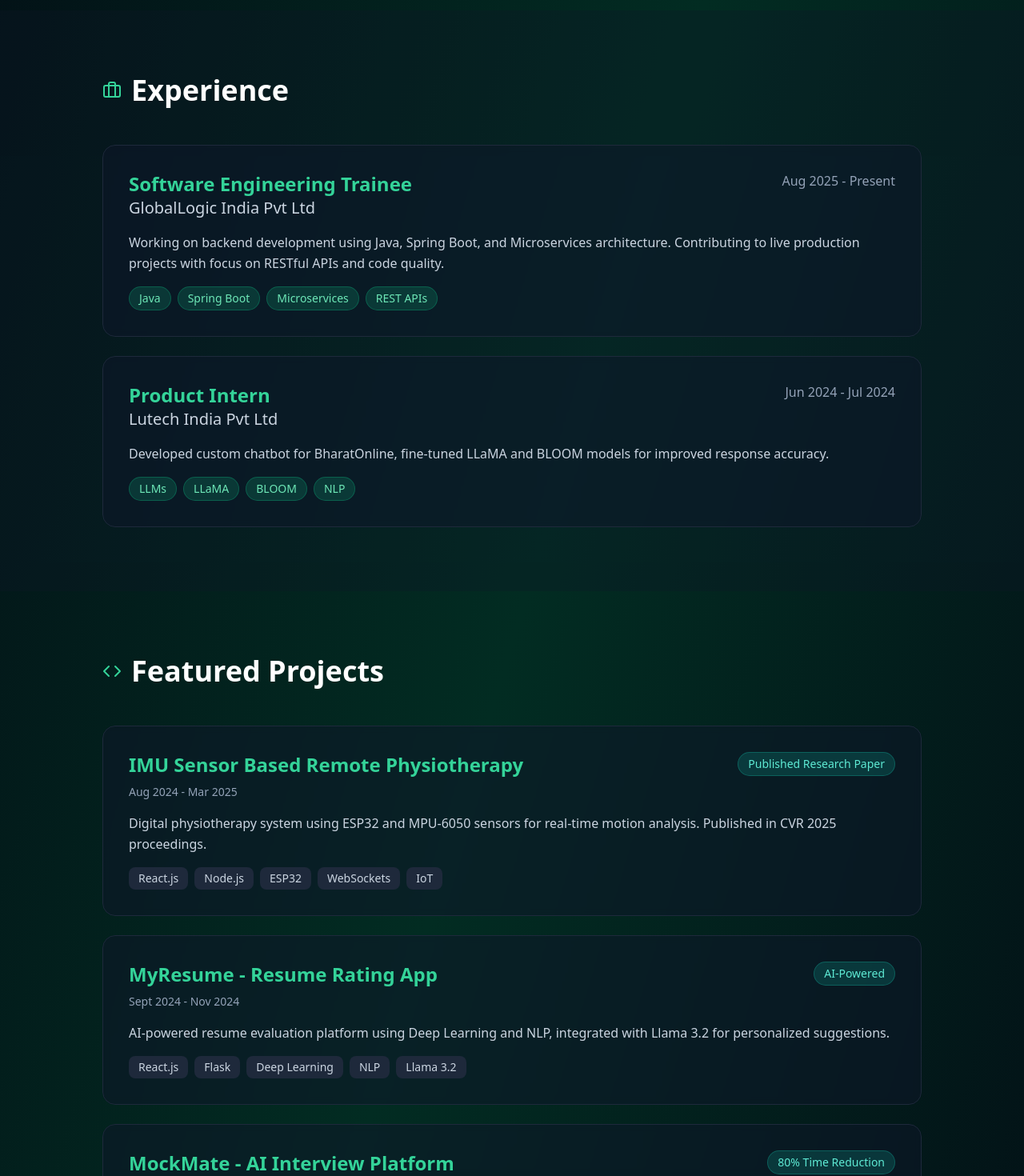
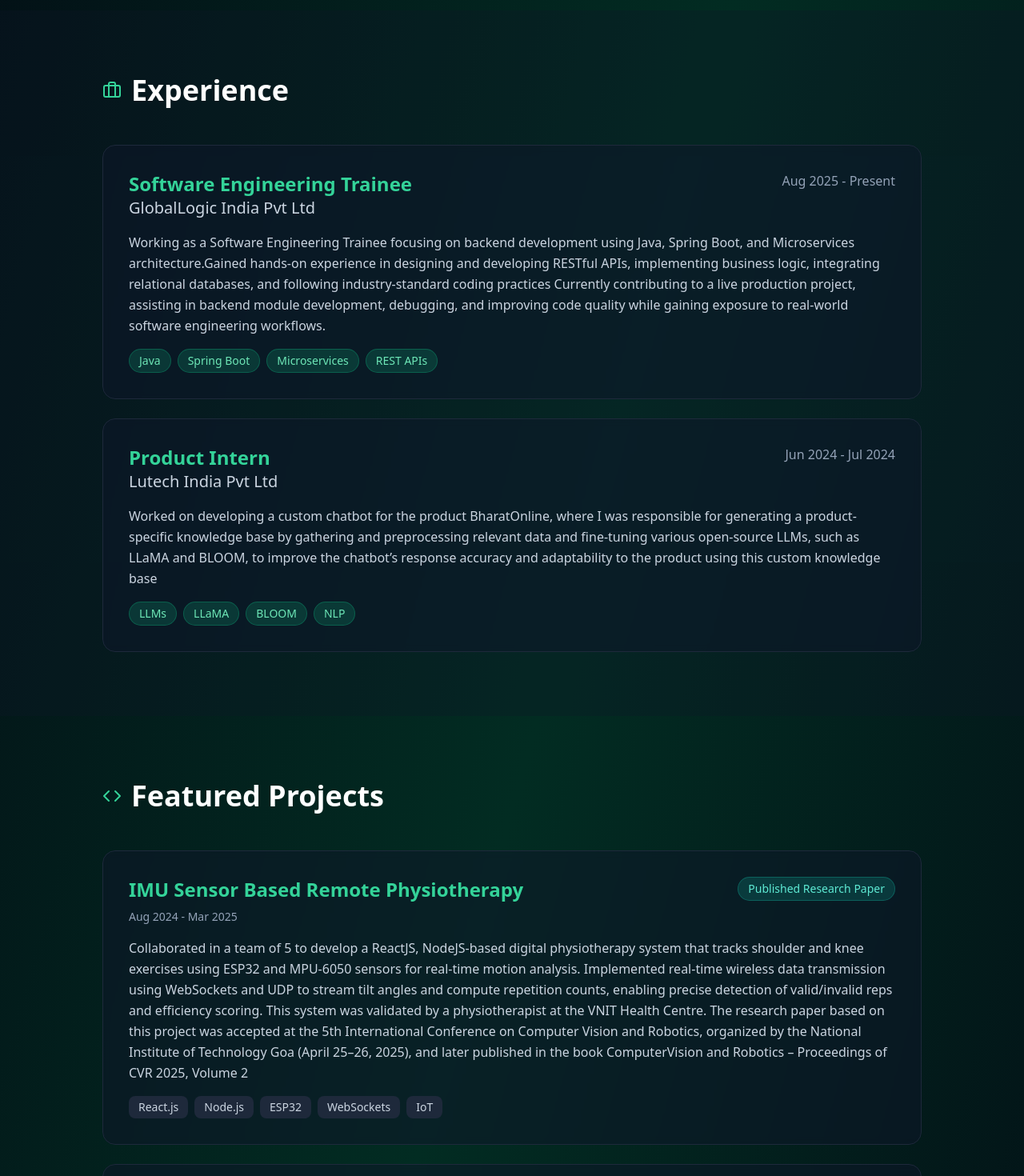
Before and after one commit to Pranav0624/portfolio, a React (Create React App) app: page / in a window 1280 px wide. Shown: the part 1330-2800 px from the top of the page at 80% size. Built offline with nearby package versions, Linux system fonts and the light colour scheme.

Commit message:
descriptions updated

```diff
--- a/src/App.js
+++ b/src/App.js
@@ -18,14 +18,14 @@
       company: "GlobalLogic India Pvt Ltd",
       role: "Software Engineering Trainee",
       period: "Aug 2025 - Present",
-      description: "Working on backend development using Java, Spring Boot, and Microservices architecture. Contributing to live production projects with focus on RESTful APIs and code quality.",
+      description: " Working as a Software Engineering Trainee focusing on backend development using Java, Spring Boot, and Microservices architecture.Gained hands-on experience in designing and developing RESTful APIs, implementing business logic, integrating relational databases, and following industry-standard coding practices Currently contributing to a live production project, assisting in backend module development, debugging, and improving code quality while gaining exposure to real-world software engineering workflows.",
       tech: ["Java", "Spring Boot", "Microservices", "REST APIs"]
     },
     {
       company: "Lutech India Pvt Ltd",
       role: "Product Intern",
       period: "Jun 2024 - Jul 2024",
-      description: "Developed custom chatbot for BharatOnline, fine-tuned LLaMA and BLOOM models for improved response accuracy.",
+      description: "Worked on developing a custom chatbot for the product BharatOnline, where I was responsible for generating a product-specific knowledge base by gathering and preprocessing relevant data and fine-tuning various open-source LLMs, such as LLaMA and BLOOM, to improve the chatbot’s response accuracy and adaptability to the product using this custom knowledge base",
       tech: ["LLMs", "LLaMA", "BLOOM", "NLP"]
     }
   ];
@@ -34,21 +34,21 @@
     {
       name: "IMU Sensor Based Remote Physiotherapy",
       period: "Aug 2024 - Mar 2025",
-      description: "Digital physiotherapy system using ESP32 and MPU-6050 sensors for real-time motion analysis. Published in CVR 2025 proceedings.",
+      description: "Collaborated in a team of 5 to develop a ReactJS, NodeJS-based digital physiotherapy system that tracks shoulder and knee exercises using ESP32 and MPU-6050 sensors for real-time motion analysis. Implemented real-time wireless data transmission using WebSockets and UDP to stream tilt angles and compute repetition counts, enabling precise detection of valid/invalid reps and efficiency scoring. This system was validated by a physiotherapist at the VNIT Health Centre. The research paper based on this project was accepted at the 5th International Conference on Computer Vision and Robotics, organized by the National Institute of Technology Goa (April 25–26, 2025), and later published in the book ComputerVision and Robotics – Proceedings of CVR 2025, Volume 2",
       tech: ["React.js", "Node.js", "ESP32", "WebSockets", "IoT"],
       highlight: "Published Research Paper"
     },
     {
       name: "MyResume - Resume Rating App",
       period: "Sept 2024 - Nov 2024",
-      description: "AI-powered resume evaluation platform using Deep Learning and NLP, integrated with Llama 3.2 for personalized suggestions.",
+      description: "Created MyResume, a ReactJS and Flask-based application that evaluates resumes against job descriptions and required skills, assigning a score out of 10 using Deep Learning and NLP. Integrated Llama 3.2 to generate personalized improvement suggestions and provide users with updated resumes aligned with the Job Description and the skills required for the role.",
       tech: ["React.js", "Flask", "Deep Learning", "NLP", "Llama 3.2"],
       highlight: "AI-Powered"
     },
     {
       name: "MockMate - AI Interview Platform",
       period: "Jun 2024 - Jul 2024",
-      description: "Mock interview platform with 100+ dynamically generated questions, NLP-based evaluation scoring responses in 2 seconds.",
+      description: " Built an AI-powered mock interview platform using Next.js, PostgreSQL, supporting 10+ job roles, 3+ experience levels, and 100+ dynamically generated interview questions per session via Google Gemini API.Designed an NLP-based evaluation pipeline that scores responses across relevance, clarity, and technical depth and generates actionable feedback within 2 seconds, reducing manual interview preparation time by around 80%",
       tech: ["Next.js", "PostgreSQL", "Gemini API", "Clerk"],
       highlight: "80% Time Reduction"
     }
@@ -64,7 +64,7 @@
   const achievements = [
     { text: "LeetCode Rating: 1756", detail: "Rank 861/30000+ in Weekly Contest 491" },
     { text: "Codeforces Rating: 1439 (Specialist)", detail: "Active competitive programmer" },
-    { text: "CodeChef Rating: 3 star(1636)", detail: "Maharashtra state exam" },
+    { text: "CodeChef Rating: 3 star(1636)", detail: "Rank 247 in Codechef starters 221" },
     { text: "JEE Mains 2021: 99.24%ile", detail: "Top 1% nationwide" }
 
   ];
```
